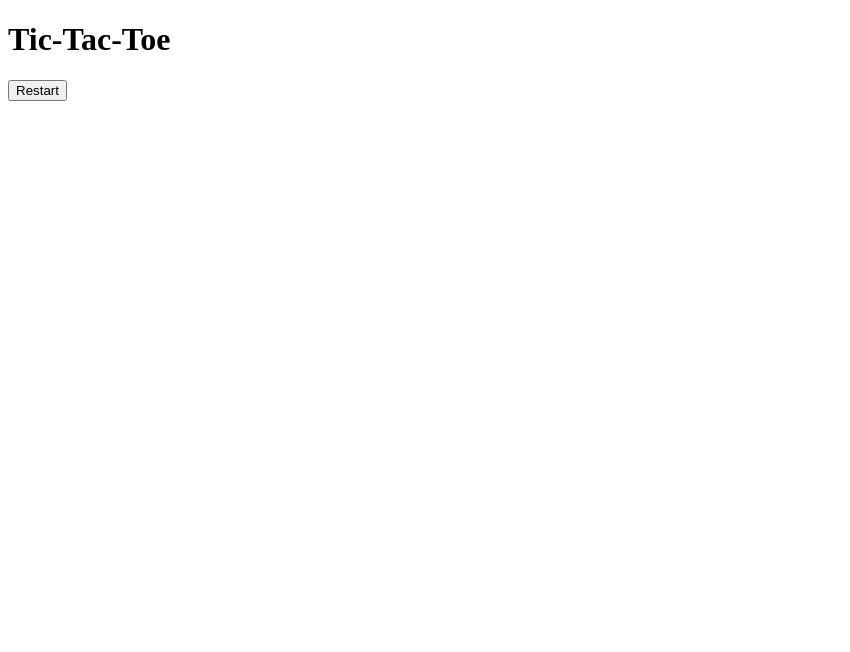
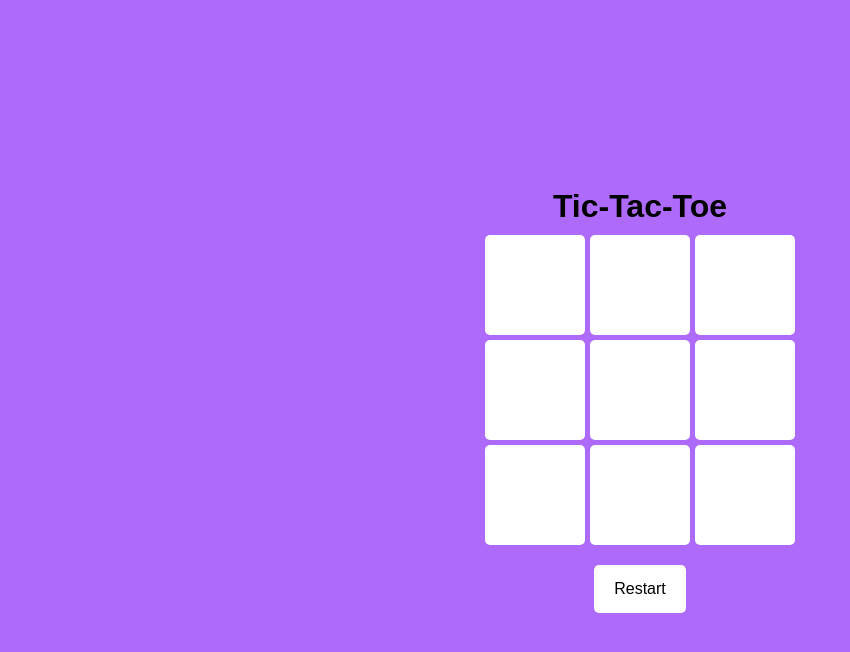
Before and after one commit to VefxoNadiradze/Tic-Tac-Toe, a plain HTML site: page index.html in a window 1280 px wide. Shown: the whole page, without its empty margins (0-850 px from the left). Drawn offline with Linux system fonts and the light colour scheme.

Commit message:
add styles for desctop

```diff
--- a/index.html
+++ b/index.html
@@ -3,8 +3,7 @@
   <head>
     <meta charset="UTF-8" />
     <meta name="viewport" content="width=device-width, initial-scale=1.0" />
-
-    <link rel="stylesheet" href="./style.css" />
+    <link rel="stylesheet" href="./styles.css" />
     <title>Document</title>
   </head>
   <body>
--- a/styles.css
+++ b/styles.css
@@ -0,0 +1,57 @@
+* {
+  margin: 0;
+  padding: 0;
+  box-sizing: border-box;
+}
+body {
+  display: flex;
+  align-items: center;
+  justify-content: center;
+  flex-direction: column;
+  font-family: Arial, sans-serif;
+  text-align: center;
+  margin: 0;
+  padding: 0;
+  height: 100vh;
+  background-color: #ae6afa;
+}
+
+.board {
+  display: grid;
+  grid-template-columns: repeat(3, 100px);
+  grid-template-rows: repeat(3, 100px);
+  gap: 5px;
+  justify-content: center;
+  margin-top: 10px;
+}
+
+.cell {
+  background-color: white;
+  border-radius: 5px;
+  width: 100px;
+  height: 100px;
+
+  display: flex;
+  align-items: center;
+  justify-content: center;
+  font-size: 24px;
+  font-weight: bold;
+  cursor: pointer;
+}
+
+.cell.taken {
+  pointer-events: none;
+}
+.turn-winner {
+  font-size: 20px;
+  margin: 10px 0;
+}
+
+button {
+  padding: 15px 20px;
+  font-size: 16px;
+  cursor: pointer;
+  border: none;
+  border-radius: 5px;
+  background-color: #ffffff;
+}
```
